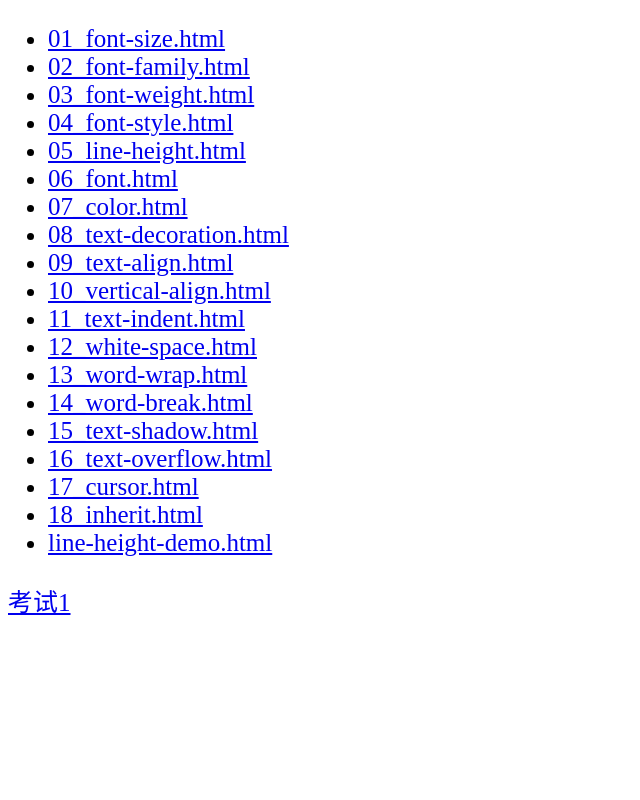
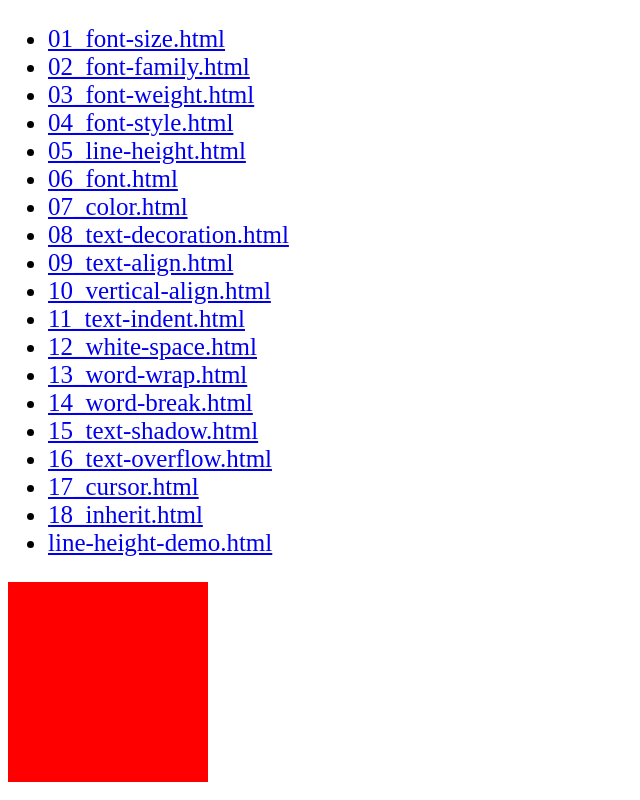
Before and after one commit to roughwin/Web-Front-Learning, a plain HTML site: page index.html in a window 1280 px wide. Shown: the whole page, without its empty margins (0-640 px from the left). Drawn offline with Linux system fonts and the light colour scheme.

Commit message:
add p0.html to index

```diff
--- a/index.html
+++ b/index.html
@@ -3,6 +3,14 @@
 <head>
 	<meta charset="utf-8">
 	<link rel="stylesheet" type="text/css" href="style.css">
+	<style>
+		.pages a{
+			display: block;
+			width: 200px;
+			height: 200px;
+			background-color: red;
+		}
+	</style>
 	<title>Web Front Learning</title>
 
 </head>
@@ -13,7 +21,10 @@
 	 	<ul id="page-list">
 
 	 	</ul>
-	 	<a href="./CSS-Practice/index0.html">考试1</a>
+	 	<div class="pages">
+	 		<a href="./DOM-Practice/p0.html"></a>
+	 	</div>
+
 	 </nav>
 	<script src="doc.js"></script>
 </body>
```
